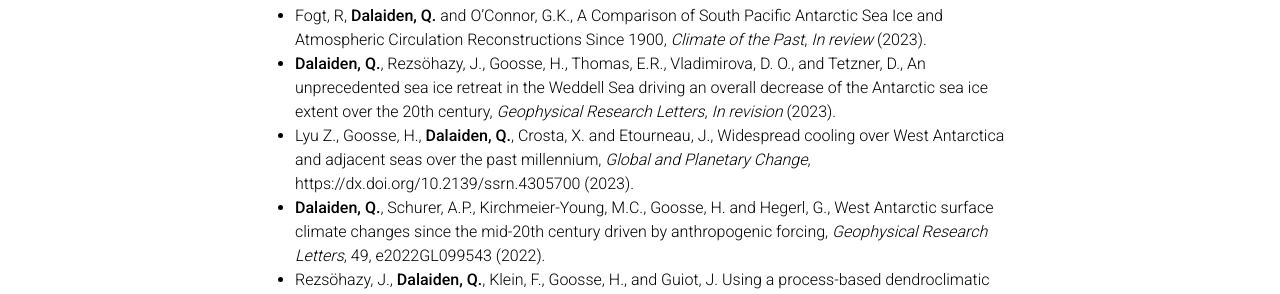
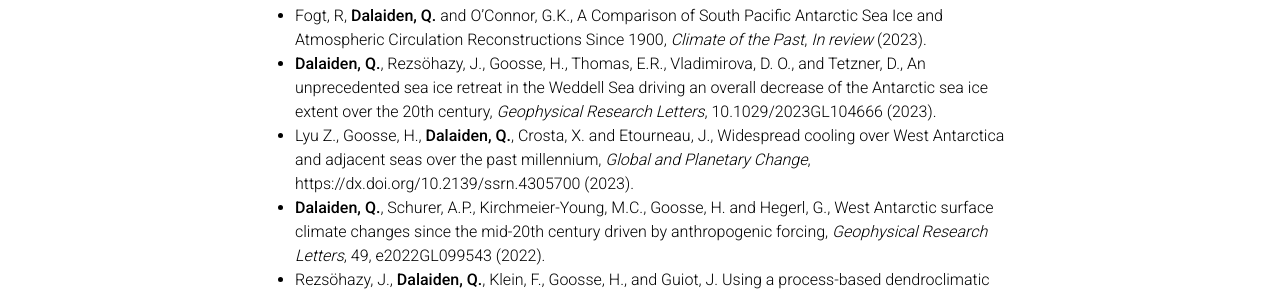
Before and after one commit to dalaiden/portfolio, a Jekyll site: the page built from _pages/publications.md, in a window 1280 px wide and 900 px high. Shown: the part 396-690 px from the top of the window. Built offline with Jekyll 4.4.1, drawn with Linux system fonts in a browser that asks for light colours; comment, search, counter and statistics services are not loaded; a style sheet for code colours, icons or effects is not loaded.

Commit message:
New edit

```diff
--- a/_pages/publications.md
+++ b/_pages/publications.md
@@ -11,7 +11,7 @@ nav_order: 2
 - **Dalaiden, Q.**, Abram, N.J., Goosse, H., and Holland, P., Unravelling the factors driving West Antarctic atmospheric circulation changes over the 20th century: the role of tropical climate and human activities, *In preparation*.
 - Sabourdy, M., Etourneau, J., Crosta, X., Antoniades, D., **Dalaiden, Q.**,  Rieger, N., Caley, T., Huguet, A., Sicre, M.-A., Toro, M., Oliva, M., Klein, V., Anquetil, C., Liboudan, E. Giralt, S. Escutia, C., SAM-to-ENSO switch 2,600 years ago controlled Northern Antarctic Peninsula air temperature variability, *Submitted to Nature Geosciences*.
 - Fogt, R, **Dalaiden, Q.** and O'Connor, G.K., A Comparison of South Pacific Antarctic Sea Ice and Atmospheric Circulation Reconstructions Since 1900, *Climate of the Past*, *In review* (2023).
-- **Dalaiden, Q.**, Rezsöhazy, J., Goosse, H., Thomas, E.R., Vladimirova, D. O., and Tetzner, D., An unprecedented sea ice retreat in the Weddell Sea driving an overall decrease of the Antarctic sea ice extent over the 20th century, *Geophysical Research Letters*, *In revision* (2023).
+- **Dalaiden, Q.**, Rezsöhazy, J., Goosse, H., Thomas, E.R., Vladimirova, D. O., and Tetzner, D., An unprecedented sea ice retreat in the Weddell Sea driving an overall decrease of the Antarctic sea ice extent over the 20th century, *Geophysical Research Letters*, 10.1029/2023GL104666 (2023).
 - Lyu Z., Goosse, H., **Dalaiden, Q.**, Crosta, X. and Etourneau, J., Widespread cooling over West Antarctica and adjacent seas over the past millennium, *Global and Planetary Change*, https://dx.doi.org/10.2139/ssrn.4305700 (2023).
 - **Dalaiden, Q.**, Schurer, A.P., Kirchmeier-Young, M.C., Goosse, H. and Hegerl, G., West Antarctic surface climate changes since the mid-20th century driven by anthropogenic forcing, *Geophysical Research Letters*, 49, e2022GL099543 (2022).
 - Rezsöhazy, J., **Dalaiden, Q.**, Klein, F., Goosse, H., and Guiot, J. Using a process-based dendroclimatic proxy system model in a data assimilation framework: a test case in the Southern Hemisphere over the past centuries, *Climate of the Past*, 18, 2093–2115 (2022).
```
Also changed, not shown: assets/img/myfigure2.jpg (added).
